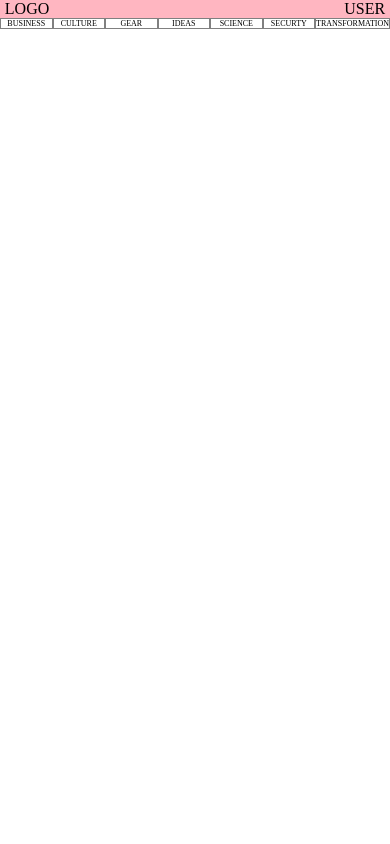
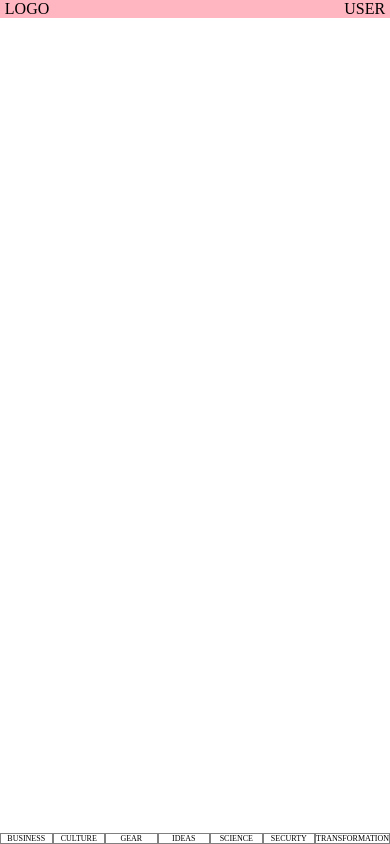
Before and after one commit to arananegra/grid-and-scss, a website built with Parcel: page src/ex3/ex3.html in a window 390 px wide. Built offline with nearby package versions, Linux system fonts and the light colour scheme.

Commit message:
Added fixed navbar to bottom

```diff
--- a/src/ex3/scss/styles.scss
+++ b/src/ex3/scss/styles.scss
@@ -1,8 +1,7 @@
-html, body {
+html,
+body {
     margin: 0;
     padding: 0;
-    width: 100%;
-    height: 100%;
 }
 
 
@@ -36,9 +35,6 @@ html, body {
 
 @media screen and (max-width: 48rem) {
     .container {
-        display: flex;
-        flex-direction: column;
-
         >.header {
             background-color: lightpink;
             display: flex;
@@ -55,7 +51,10 @@ html, body {
         }
 
         >.navbar {
-            flex-shrink: 0;
+            position: fixed;
+            left: 0;
+            bottom: 0;
+            min-width: 100%;
             display: flex;
             justify-content: space-between;
 
```
